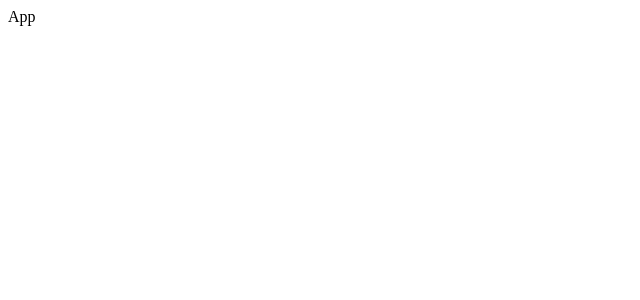
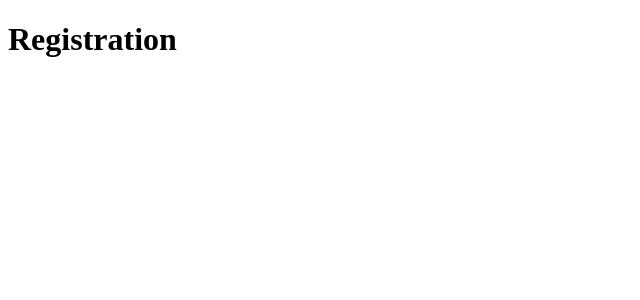
Before and after one commit to evgenii-del/time-slot-app, a React (Create React App) app in the folder client/: page /registration in a window 1280 px wide. Shown: the top 300 px of the page, without its empty margins (0-640 px from the left). Built offline with nearby package versions, Linux system fonts and the light colour scheme.

Commit message:
Created Main, Login and Registration pages. Created PrivateRoute

```diff
--- a/client/package.json
+++ b/client/package.json
@@ -6,8 +6,11 @@
     "@testing-library/jest-dom": "^5.11.4",
     "@testing-library/react": "^11.1.0",
     "@testing-library/user-event": "^12.1.10",
+    "axios": "^0.21.1",
+    "node-sass": "^5.0.0",
     "react": "^17.0.2",
     "react-dom": "^17.0.2",
+    "react-router-dom": "^5.2.0",
     "react-scripts": "4.0.3",
     "web-vitals": "^1.0.1"
   },
--- a/client/src/App.js
+++ b/client/src/App.js
@@ -1,7 +1,19 @@
+import React from 'react';
+import {BrowserRouter as Router, Switch, Route} from 'react-router-dom';
+
+import {Login, Main, Registration} from './pages';
+import {PrivateRoute} from './components';
+
 const App = () => {
     return (
         <div className="App">
-            App
+            <Router>
+                <Switch>
+                    <PrivateRoute exact path="/registration" component={Registration}/>
+                    <PrivateRoute exact path="/login" component={Login}/>
+                    <Route exact path="/main" component={Main}/>
+                </Switch>
+            </Router>
         </div>
     );
 }
--- /dev/null
+++ b/client/src/components/PrivateRouter/PrivateRouter.jsx
@@ -0,0 +1,15 @@
+import React from 'react';
+import {Route, Redirect} from 'react-router-dom';
+
+const PrivateRoute = ({component: Component, ...rest}) => {
+    return (
+        <Route
+            {...rest}
+            render={(props) => {
+                return true ? <Component {...props} /> : <Redirect to="/login"/>;
+            }}
+        />
+    );
+};
+
+export default PrivateRoute;
--- /dev/null
+++ b/client/src/components/index.js
@@ -0,0 +1 @@
+export {default as PrivateRoute} from './PrivateRouter/PrivateRouter';
--- /dev/null
+++ b/client/src/pages/Login/Login.jsx
@@ -0,0 +1,11 @@
+import React from 'react';
+
+const Login = () => {
+    return (
+        <div className="login">
+            <h1>Login</h1>
+        </div>
+    );
+}
+
+export default Login;
--- /dev/null
+++ b/client/src/pages/Main/Main.jsx
@@ -0,0 +1,11 @@
+import React from 'react';
+
+const Main = () => {
+    return (
+        <div className="main">
+            <h1>Main</h1>
+        </div>
+    );
+}
+
+export default Main;
--- /dev/null
+++ b/client/src/pages/Registration/Registration.jsx
@@ -0,0 +1,11 @@
+import React from 'react';
+
+const Registration = () => {
+    return (
+        <div className="registration">
+            <h1>Registration</h1>
+        </div>
+    );
+}
+
+export default Registration;
--- /dev/null
+++ b/client/src/pages/index.js
@@ -0,0 +1,3 @@
+export {default as Main} from './Main/Main';
+export {default as Login} from './Login/Login';
+export {default as Registration} from './Registration/Registration';
```
Also changed, not shown: 1 other file (tests, documents, lock files or other folders).
